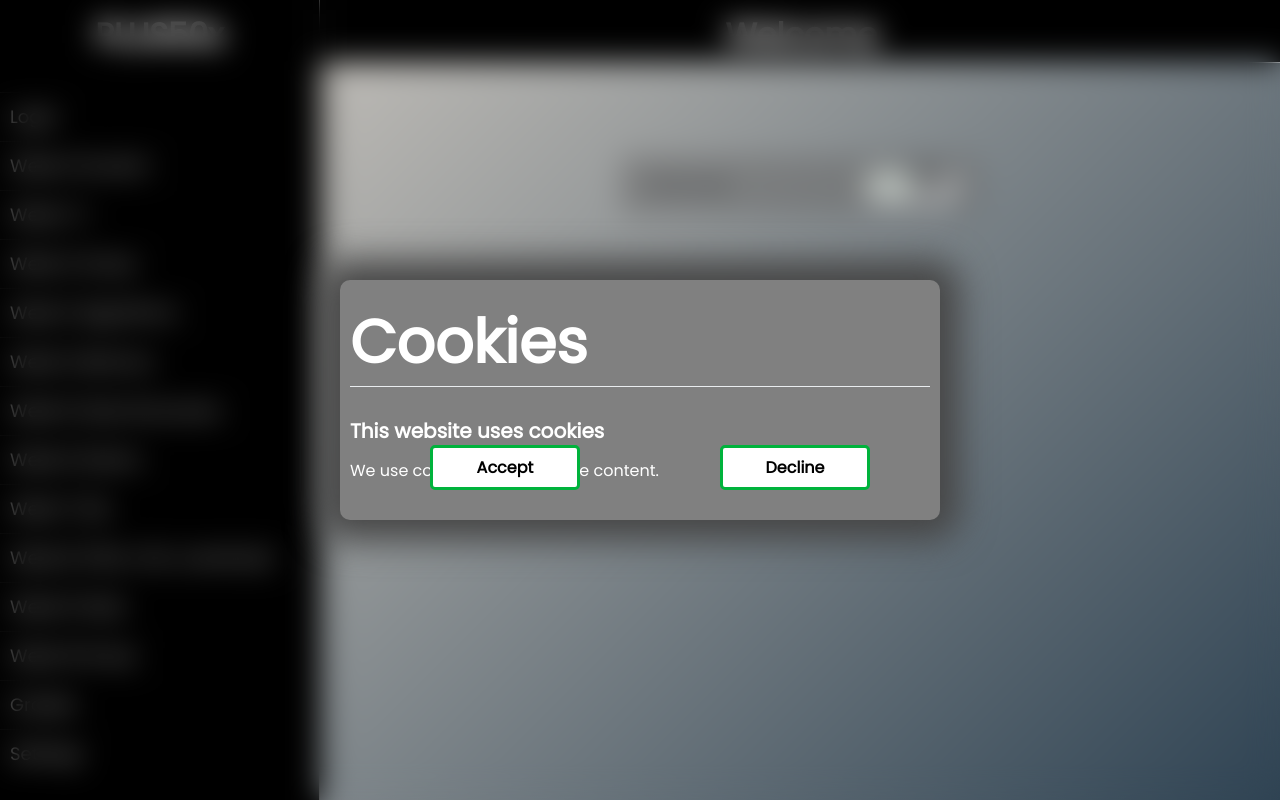
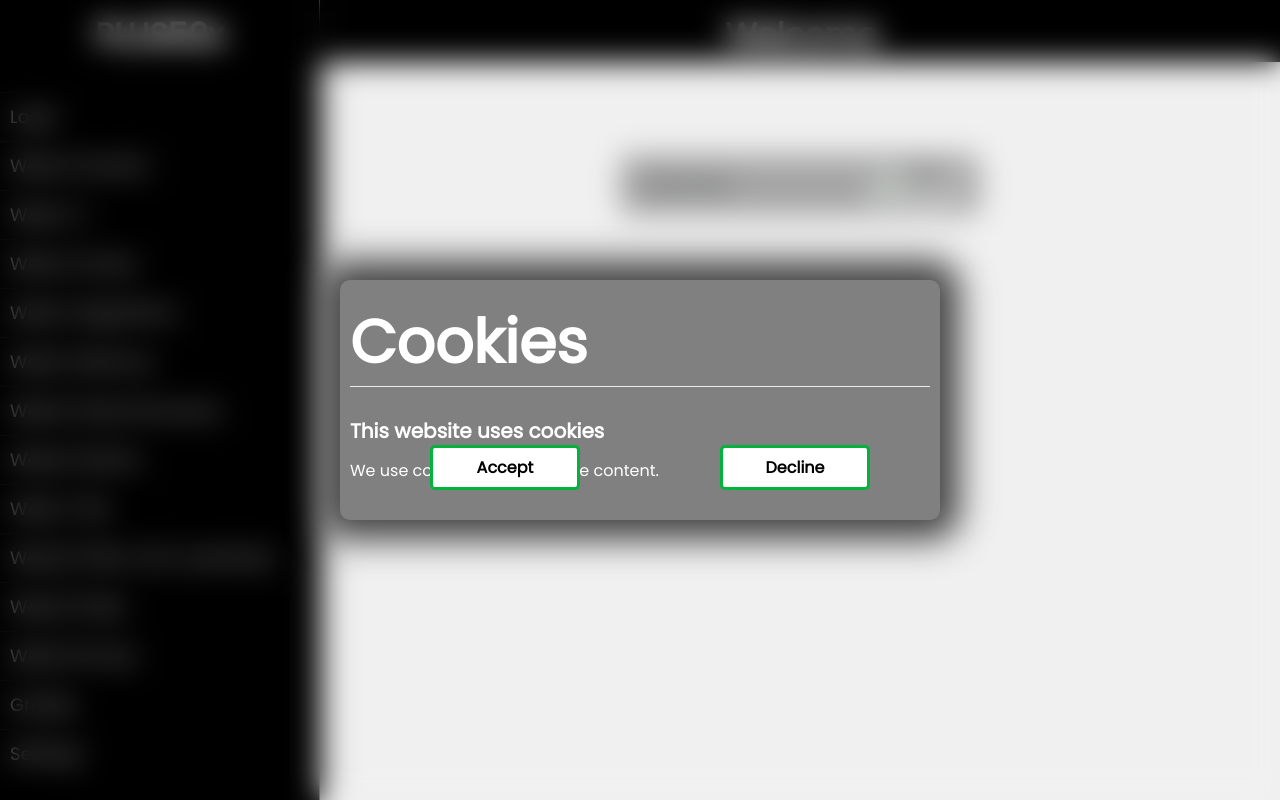
Before and after one commit to vpopovic003/plus50x, a Flask app: page /settings in a window 1280 px wide. Run offline with Flask 2, Linux system fonts and the light colour scheme; some libraries are stand-ins or nearby versions.

Commit message:
Old Darkmode and Background

```diff
--- a/static/Start.css
+++ b/static/Start.css
@@ -3,8 +3,7 @@
     font-family: 'Poppins', sans-serif;
 }
 body{
-    background-color: #2f4353;
-    background-image: linear-gradient(315deg, #2f4353 0%, #d2ccc4 94%);
+    background-color: rgb(240, 240, 240);
     background-attachment: fixed;
 }
 .CookieDesign{
--- a/templates/layout.html
+++ b/templates/layout.html
@@ -168,7 +168,6 @@
         <script defer>
                 if(getCookie("Darkmode")){
                     document.body.style.backgroundColor  = "grey";
-                    document.body.style.backgroundImage = 'linear-gradient(315deg, #485461 0%, #28313b 74%)';
                     document.body.style.color ="white";
                 };
             document.querySelector('.side-button').addEventListener('click', function () {
--- a/templates/settings.html
+++ b/templates/settings.html
@@ -24,14 +24,12 @@ var checkBox = document.getElementById("Darkmode");
         if(getCookie("CookiesAllowed") != null){
             if(checkBox.checked == true){
                 document.body.style.backgroundColor  = "grey";
-                document.body.style.backgroundImage = 'linear-gradient(315deg, #485461 0%, #28313b 74%)';
                 document.body.style.color ="white";
                 document.cookie = "Darkmode=True";
             } else {
                 document.body.style.backgroundColor  = "white";
                 document.cookie = "Darkmode"+'=; Max-Age=-99999999;';
                 document.body.style.color ="black";
-                document.body.style.backgroundImage = 'linear-gradient(315deg, #2f4353 0%, #d2ccc4 94%)';
 
             }
         }
```
